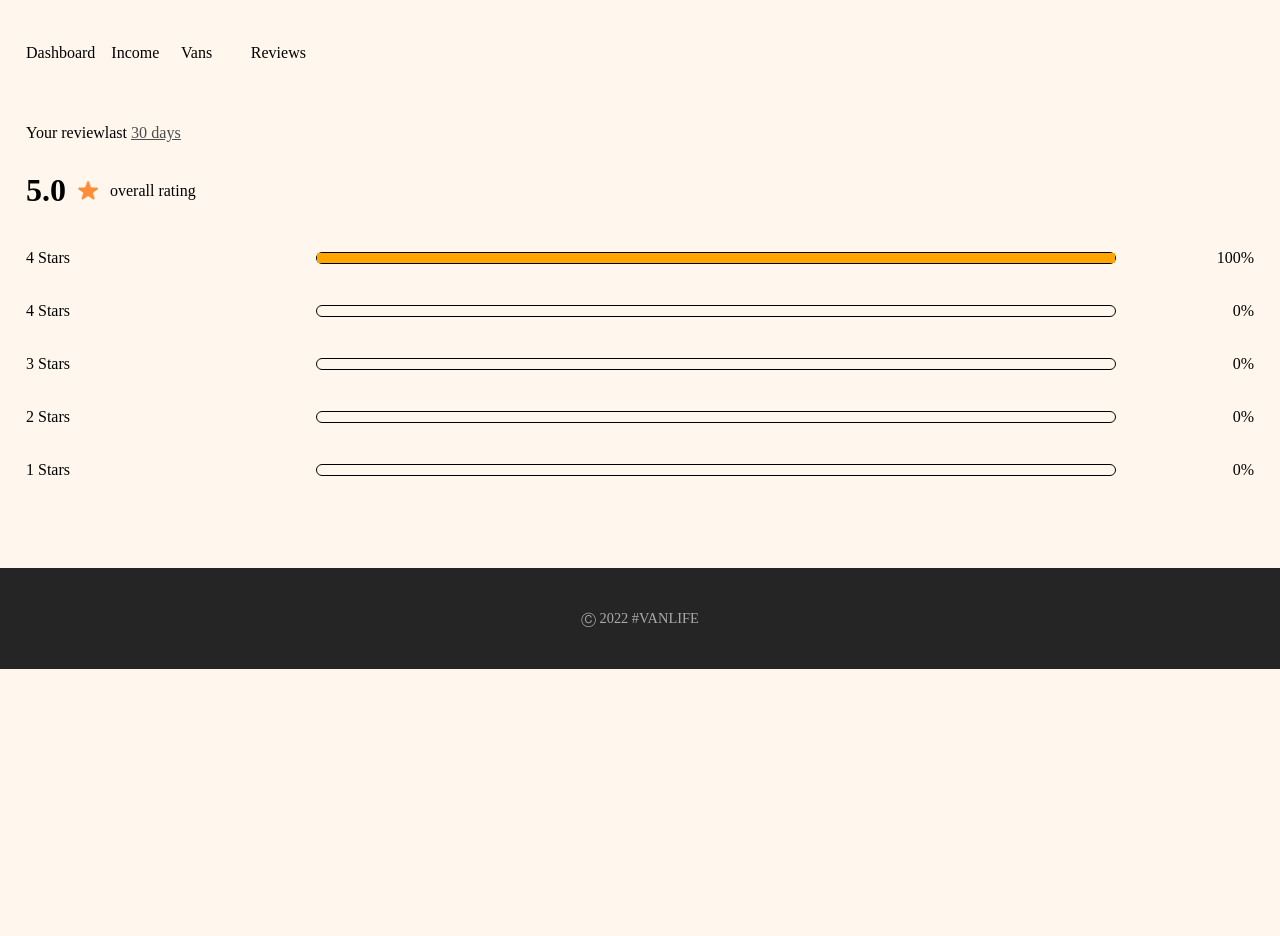
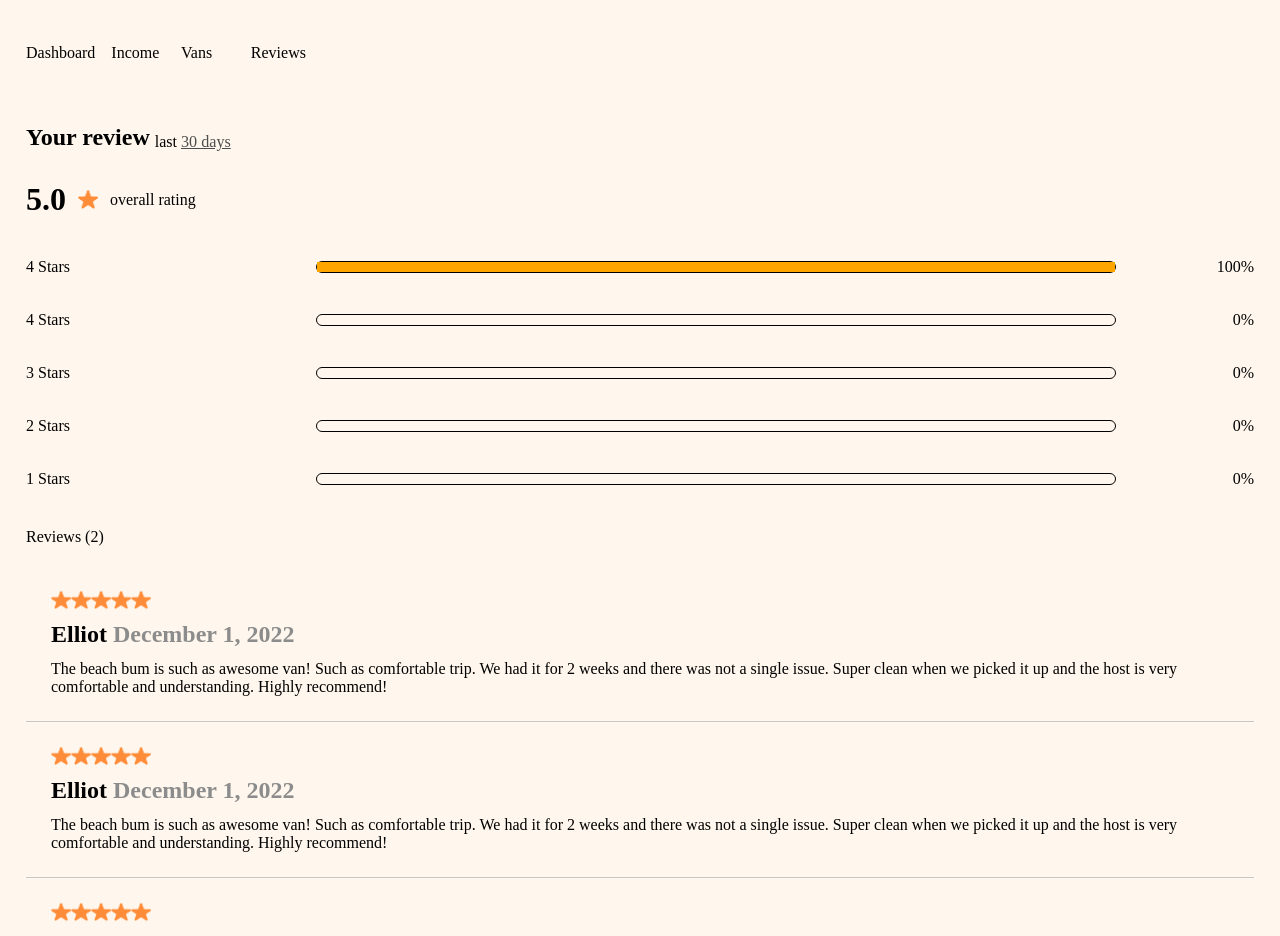
Before and after one commit to sanjeevshah1/Vans-Life-Project, a React (Vite) app: page /host/reviews in a window 1280 px wide. Shown: the part 68-1004 px from the top of the page. Before the commit the page ends 800 px from the top, so only its background shows below. Built offline with nearby package versions, Linux system fonts and the light colour scheme; what miragejs would draw is missing.

Commit message:
Added Income Contents

```diff
--- a/src/App.css
+++ b/src/App.css
@@ -344,6 +344,14 @@ margin-bottom: 10px;
 .review-container{
   padding: 2em 1.625em 4em 1.625em;
 }
+.heading{
+  font-size: 1.5rem;
+  font-weight: 700;
+  margin-right: 5px;
+}
+.review-day{
+  align-items: flex-end;
+}
 .your-review{
   margin-bottom: 30px;
 }
@@ -380,6 +388,64 @@ margin-bottom: 10px;
   width: 100%;
 }
 
+.review-box{
+  border-bottom: 1px solid #C7C7C7;
+  flex-direction: column;
+  row-gap: 12px;
+  padding: 25px;
+}
+.review-box p:first-of-type{
+  font-size: 1.5rem;
+  font-weight: 600;
+}
+#full-date{
+color: #8C8C8C;
+}
+.review-lists p:first-child{
+  margin-bottom: 20px;
+  margin-top: 30px;
+}
+.multiple-stars{
+  width: 20px;
+}
+.mini-star{
+  margin-bottom: 0;
+}
+
+/* Income Page CSS */
+
+.income-container{
+  padding: 2em 1.625em 2em 1.625em;
+}
+
+#bar-graph{
+  width: 400px;
+}
+.income-box p:first-child{
+  font-weight: 600;
+  margin-bottom: 5px;
+}
+.income-box p:last-child{
+  color: #4D4D4D;
+}
+.income-box{
+  justify-content: space-between;
+  padding: 1.3em 1.625em 1.3em 1.625em;
+ background-color: #FFFFFF;
+}
+.income-box:not(:last-of-type){
+  margin-bottom: 30px;
+}
+.income-box p:first-child{
+font-size: 2rem;
+font-weight: 600;
+}
+.income-box p:lastt-child{
+  font-size: 1.5rem;
+  font-weight: 500;
+  color: #4D4D4D;
+  ;
+}
 @media screen and (max-width: 675px) {
   .about-container{
     align-items: center;
--- a/src/Pages/Host/HostVans.tsx
+++ b/src/Pages/Host/HostVans.tsx
@@ -4,7 +4,6 @@ const HostVans = () => {
     <div className="listed-vans">
             <div className="head">
                 <p>Your Listed Vans</p>
-                <p>View all</p>
             </div>
             <div className="van-box verti-center">
                 <img src={van} alt="van" />
--- a/src/Pages/Host/Income.tsx
+++ b/src/Pages/Host/Income.tsx
@@ -1,7 +1,33 @@
-
+import barGraph from "./../../assets/bar-graph.png"
 const Income = () => {
   return (
-    <div>Income</div>
+    <div className="income-container">
+      <p className="heading">Income</p>
+      <br />
+      <p>Last <span id="days">30 days</span></p>
+      <br />
+      <p id="rate">$2,260</p>
+      <br />
+      <br />
+      <img src={barGraph} id="bar-graph" alt="bar-graph" />
+      <br />
+      <br />
+        <p className="heading">Your Listed Vans</p>
+        <br />
+      <div className="income-box  verti-center">
+            <p>$720</p>
+            <p>1/12/22</p>
+      </div>
+      <div className="income-box  verti-center">
+            <p>$560</p>
+            <p>10/11/22</p>
+      </div>
+      <div className="income-box  verti-center">
+            <p>980</p>
+            <p>23/11/22</p>
+      </div>
+
+    </div>
   )
 }
 
--- a/src/Pages/Host/Reviews.tsx
+++ b/src/Pages/Host/Reviews.tsx
@@ -3,8 +3,8 @@ const Reviews = () => {
   return (
    <div className="review-container">
       <div className="your-review">
-        <div className="verti-center">
-          <p>Your review</p>
+        <div className="review-day flex">
+          <p className="heading">Your review</p>
           <p>last <span id="days">30 days</span></p>
         </div>
       </div>
@@ -48,6 +48,42 @@ const Reviews = () => {
         </div>
         <p>0%</p>
       </div>
+      <div className="review-lists">
+        <p>Reviews (2)</p>
+        <div className="review-box flex">
+          <div className="multiple-stars flex">
+            <img src={Star} className="mini-star" alt="" />
+            <img src={Star} className="mini-star" alt="" />
+            <img src={Star} className="mini-star" alt="" />
+            <img src={Star} className="mini-star" alt="" />
+            <img src={Star} className="mini-star" alt="" />
+          </div>
+          <p>Elliot <span id="full-date">December 1, 2022</span></p>
+          <p>The beach bum is such as awesome van! Such as comfortable trip. We had it for 2 weeks and there was not a single issue. Super clean when we picked it up and the host is very comfortable and understanding. Highly recommend!</p>
+        </div>
+        <div className="review-box flex">
+          <div className="multiple-stars flex">
+            <img src={Star} className="mini-star" alt="" />
+            <img src={Star} className="mini-star" alt="" />
+            <img src={Star} className="mini-star" alt="" />
+            <img src={Star} className="mini-star" alt="" />
+            <img src={Star} className="mini-star" alt="" />
+          </div>
+          <p>Elliot <span id="full-date">December 1, 2022</span></p>
+          <p>The beach bum is such as awesome van! Such as comfortable trip. We had it for 2 weeks and there was not a single issue. Super clean when we picked it up and the host is very comfortable and understanding. Highly recommend!</p>
+        </div>
+        <div className="review-box flex">
+          <div className="multiple-stars flex">
+            <img src={Star} className="mini-star" alt="" />
+            <img src={Star} className="mini-star" alt="" />
+            <img src={Star} className="mini-star" alt="" />
+            <img src={Star} className="mini-star" alt="" />
+            <img src={Star} className="mini-star" alt="" />
+          </div>
+          <p>Elliot <span id="full-date">December 1, 2022</span></p>
+          <p>The beach bum is such as awesome van! Such as comfortable trip. We had it for 2 weeks and there was not a single issue. Super clean when we picked it up and the host is very comfortable and understanding. Highly recommend!</p>
+        </div>
+      </div>
    </div>
   )
 }
```
Also changed, not shown: src/assets/bar-graph.png (added).
